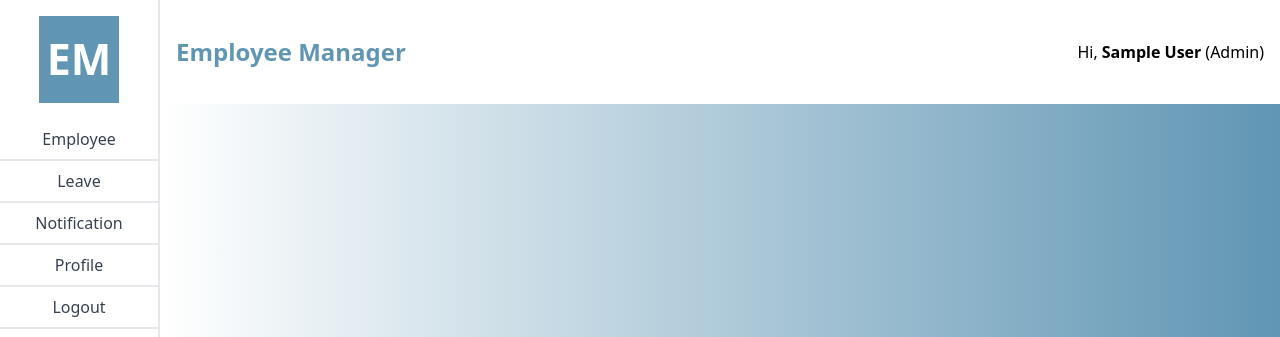
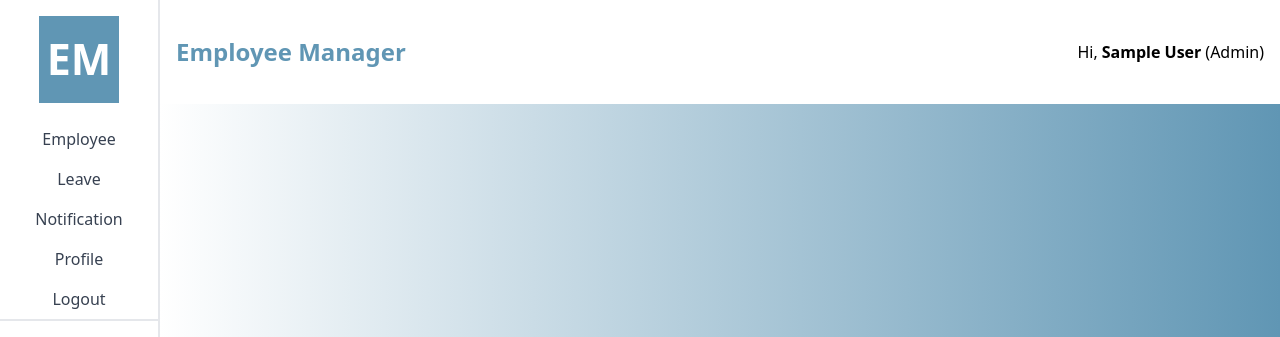
Before and after one commit to alisonwu6/employee-manager, a React (Vite) app in the folder frontend/: page / in a window 1280 px wide. Shown: the top 337 px of the page. Built offline with nearby package versions, Linux system fonts and the light colour scheme; sample sign-in values are in the browser's storage.

Commit message:
feat: set menu active when in the same module

```diff
--- a/frontend/src/components/layout.jsx
+++ b/frontend/src/components/layout.jsx
@@ -1,4 +1,4 @@
-import { Link, Outlet, useNavigate } from "react-router-dom";
+import { Link, Outlet, useNavigate, useLocation } from "react-router-dom";
 import { useAuth } from "../contexts/AuthContext";
 import { NotificationContainer, useNotification } from "./NotificationBar";
 import { useRef, useLayoutEffect, useState } from "react";
@@ -15,6 +15,14 @@ const Layout = () => {
       setHeaderHeight(headerRef.current.offsetHeight);
     }
   }, []);
+
+  const location = useLocation();
+  const linkClass = (path) =>
+    `block p-2 ${
+      location.pathname.startsWith(path)
+        ? "bg-primary text-white"
+        : "text-gray-700 hover:bg-primary hover:text-white"
+    }`;
 
   const handleLogout = () => {
     logout();
@@ -34,31 +42,31 @@ const Layout = () => {
           <nav className="mt-4 text-center">
             <Link
               to="/employee"
-              className="block p-2 text-gray-700 hover:bg-gray-200 border-b-2"
+              className={linkClass("/employee")}
             >
               Employee
             </Link>
             <Link
               to="/leaves"
-              className="block p-2 text-gray-700 hover:bg-gray-200 border-b-2"
+              className={linkClass("/leaves")}
             >
               Leave
             </Link>
             <Link
               to="/notifications"
-              className="block p-2 text-gray-700 hover:bg-gray-200 border-b-2"
+              className={linkClass("/notifications")}
             >
               Notification
             </Link>
             <Link
               to="/profile"
-              className="block p-2 text-gray-700 hover:bg-gray-200 border-b-2"
+              className={linkClass("/profile")}
             >
               Profile
             </Link>
             <button
               onClick={handleLogout}
-              className="block p-2 text-gray-700 hover:bg-gray-200 border-b-2 w-full"
+              className="block p-2 text-gray-700 hover:text-white hover:bg-primary border-b-2 w-full"
             >
               Logout
             </button>
```
